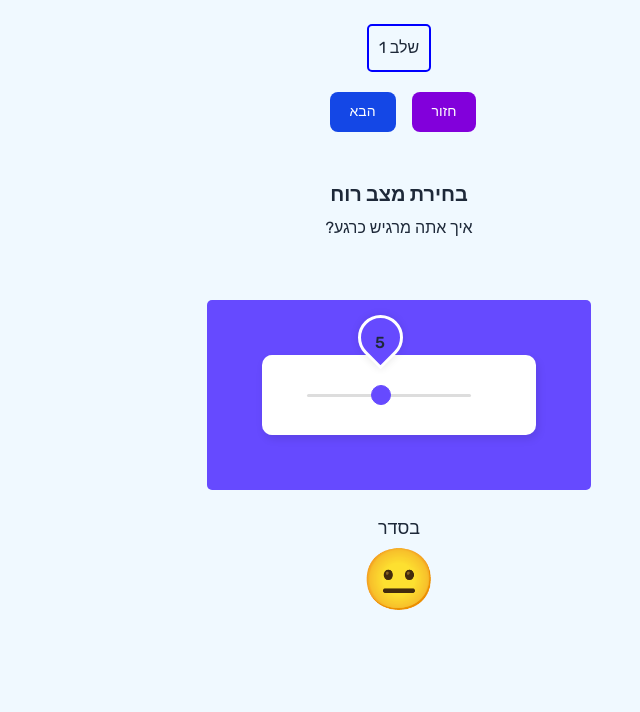
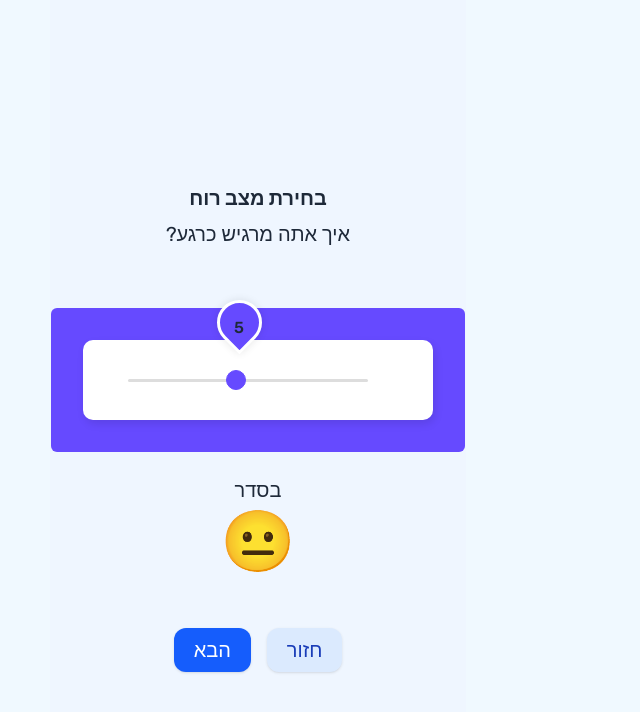
Before and after one commit to DavidPerelman/selfcarebalance-frontend, a Next.js app: page /app/log in a window 1280 px wide. Shown: the top 712 px of the page, without its empty margins (382-1022 px from the left). Built offline with nearby package versions, Linux system fonts and the light colour scheme.

Commit message:
Add initial mood entry UI with slider and navigation

```diff
--- a/src/app/app/layout.tsx
+++ b/src/app/app/layout.tsx
@@ -1,8 +1,10 @@
 // src/app/app/layout.tsx
 export default function AppLayout({ children }: { children: React.ReactNode }) {
   return (
-    <div className="min-h-screen text-right text-gray-800">
-      <main className="max-w-md mx-auto px-4 py-6 pb-24">{children}</main>
+    <div className="h-screen overflow-y-auto text-right text-gray-800">
+      <main className="max-w-md mx-auto px-4 py-4 h-full flex flex-col justify-center">
+        {children}
+      </main>
     </div>
   );
 }
--- a/src/app/app/log/page.tsx
+++ b/src/app/app/log/page.tsx
@@ -4,7 +4,7 @@ import MoodLogForm from "@/components/MoodLogForm";
 
 export default function LogPage() {
   return (
-    <div className="justify-center">
+    <div className="min-h-screen w-full bg-blue-50 flex items-center justify-center px-4 overflow-x-hidden">
       {/* <h1>רישום מצב רוח</h1> */}
       <MoodLogForm />
     </div>
--- a/src/components/MoodLogForm.tsx
+++ b/src/components/MoodLogForm.tsx
@@ -119,37 +119,24 @@ export default function MoodLogForm() {
 
   return (
     <div className="max-w-md mx-auto place-items-center">
-      <div
-        className="mb-5 border-solid"
-        style={{
-          padding: "10px",
-          borderRadius: "5px",
-          border: "solid 2px blue",
-        }}
-      >
-        שלב {currentStep + 1}
-      </div>
-      <div className=" gap-4 flex">
+      {steps[currentStep]}
+      <div className="gap-4 flex">
         <button
           disabled={currentStep === 0}
           onClick={goToPreviousStep}
-          className="focus:outline-none text-white bg-purple-700 hover:bg-purple-800 focus:ring-4 focus:ring-purple-300 font-medium rounded-lg text-sm px-5 py-2.5 mb-2 dark:bg-purple-600 dark:hover:bg-purple-700 dark:focus:ring-purple-900"
+          className="bg-blue-100 text-blue-800 hover:bg-blue-200 px-5 py-2 text-xl font-medium rounded-xl shadow transition"
         >
           חזור
         </button>
 
-        {/* {currentStep < totalSteps - 1 && ( */}
         <button
           disabled={currentStep === 4 - 1}
           onClick={goToNextStep}
-          className="text-white bg-blue-700 hover:bg-blue-800 focus:ring-4 focus:ring-blue-300 font-medium rounded-lg text-sm px-5 py-2.5 me-2 mb-2 dark:bg-blue-600 dark:hover:bg-blue-700 focus:outline-none dark:focus:ring-blue-800"
+          className="bg-blue-600 text-white hover:bg-blue-800 px-5 py-2 text-xl font-medium rounded-xl shadow transition"
         >
           הבא
         </button>
-        {/* )} */}
       </div>
-
-      {steps[currentStep]}
     </div>
   );
 }
--- a/src/components/moodLog/MoodSlider.tsx
+++ b/src/components/moodLog/MoodSlider.tsx
@@ -23,7 +23,7 @@ export default function MoodSlider({
   }, [moodScore]);
 
   return (
-    <div className="range shadow rounded">
+    <div className="w-full max-w-[350px] range shadow rounded">
       <div className="sliderValue">
         <span className="show" ref={slideValueRef}>
           5
--- a/src/components/moodLog/Step1MoodScore.tsx
+++ b/src/components/moodLog/Step1MoodScore.tsx
@@ -15,20 +15,17 @@ export default function Step1MoodScore({
   moodEmojis,
 }: Props) {
   return (
-    <div className="max-w-md mx-auto text-center mt-10 px-4">
+    <div className="max-w-md mx-auto text-center min-h-[500px] flex flex-col justify-center px-4">
       <h1 className="text-xl font-bold mb-2">בחירת מצב רוח</h1>
-      <h2 className="text-md mb-6 break-words whitespace-normal mb-15">
+      <h2 className="text-xl mb-6 break-words whitespace-normal mb-15">
         איך אתה מרגיש כרגע?
       </h2>
 
-      <div
-        className="flex justify-center"
-        style={{ background: "#664aff", padding: "55px", borderRadius: "5px" }}
-      >
+      <div className="flex justify-center p-4 sm:p-6 md:p-8 bg-[#664aff] rounded-md">
         <MoodSlider moodScore={moodScore} setMoodScore={setMoodScore} />
       </div>
 
-      <div className="mt-6 font-medium text-lg">{moodLabels[moodScore]}</div>
+      <div className="mt-6 font-medium text-xl">{moodLabels[moodScore]}</div>
       <div className="text-6xl mt-2">{moodEmojis[moodScore]}</div>
     </div>
   );
```
